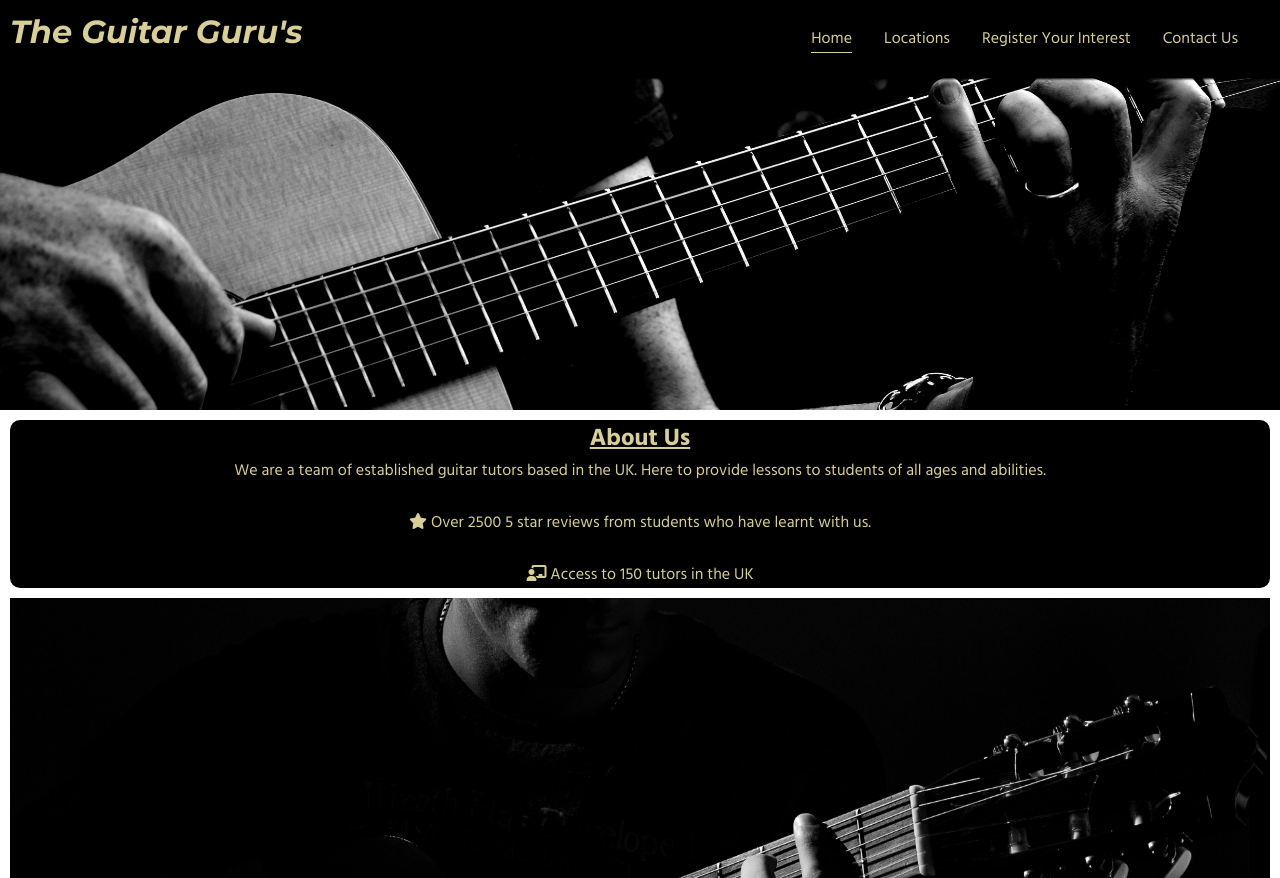
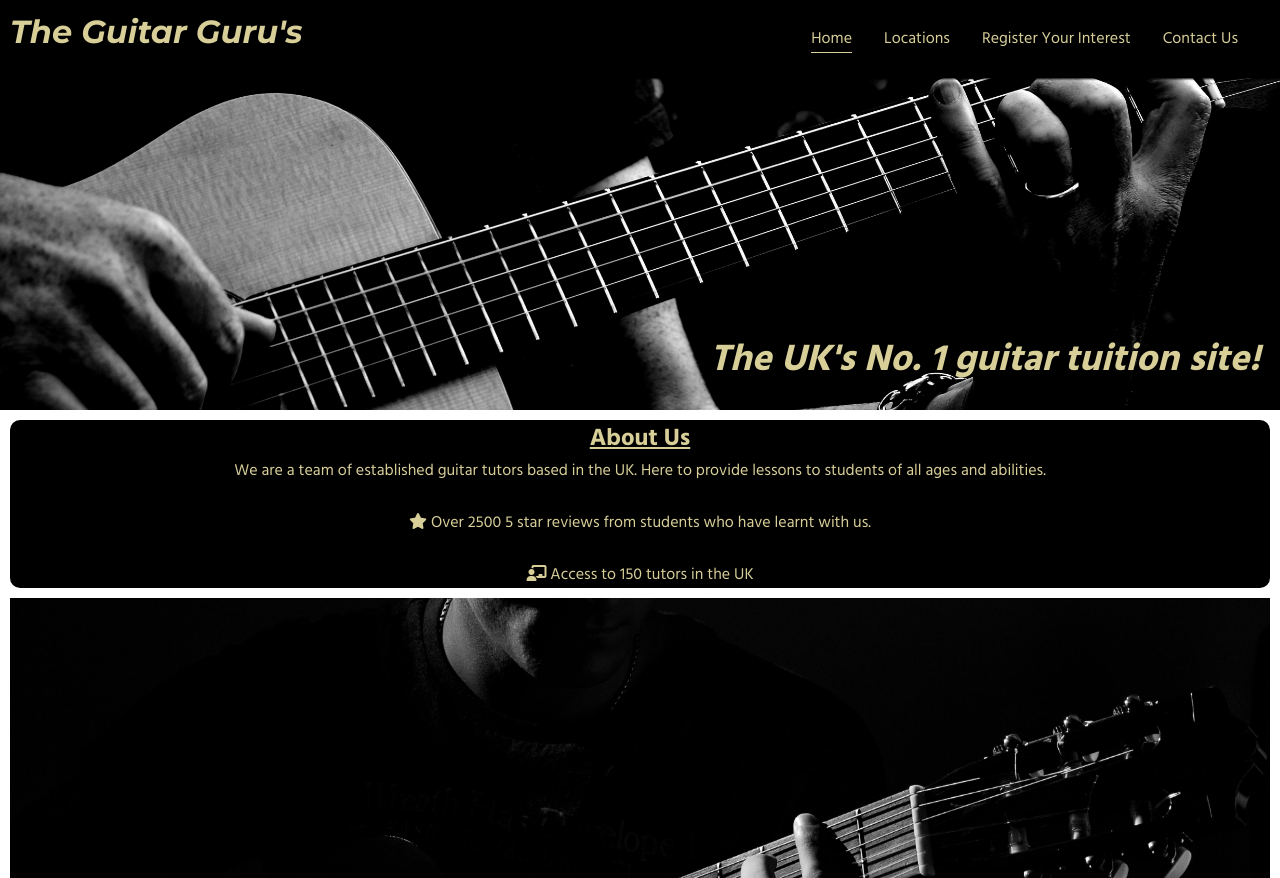
Before and after one commit to philtipping31/PP1-GuitarTuition, a plain HTML site: page index.html in a window 1280 px wide. Shown: the top 878 px of the page. Drawn offline with Linux system fonts and the light colour scheme.

Commit message:
added cover text to hero image

```diff
--- a/assets/css/style.css
+++ b/assets/css/style.css
@@ -97,6 +97,7 @@ nav {
     background: url("../images/pexels-del-adams-2444860.jpg") no-repeat center center/cover;
     height: 45vh;
     width: 100%;
+    position: relative;
 }
 
 /*  Home Middle Image */
@@ -132,6 +133,14 @@ main {
 }
 
 /* Home Page */
+
+#welcome {
+    color: rgb(215, 206, 152);
+    position: absolute;
+    bottom: 20px;
+    right: 20px;
+}
+
 
 .black-background {
     background-color: black;
@@ -262,6 +271,8 @@ input[type='radio'] {
 
 
 
+
+
 /* Images */
 
 #birmingham {
@@ -359,6 +370,10 @@ footer {
 
     }
 
+    #welcome {
+        font-size: 200%;
+    }
+
 }
 
 /* Media query: for larger screens (1024px plus) */
--- a/index.html
+++ b/index.html
@@ -68,8 +68,8 @@
     <!-- Main Content -->
     <main class="maincontent">
         <!-- Hero Image -->
-        <section>
-            <div id="guitarimage" aria-label="acoustic guitar being played in black and white"></div>
+        <section id="guitarimage" aria-label="acoustic guitar being played in black and white">
+            <div id="welcome"><h3><em>The UK's No. 1 guitar tuition site!</em></h3></div>
         </section>
 
       <!-- About us Section -->
```
